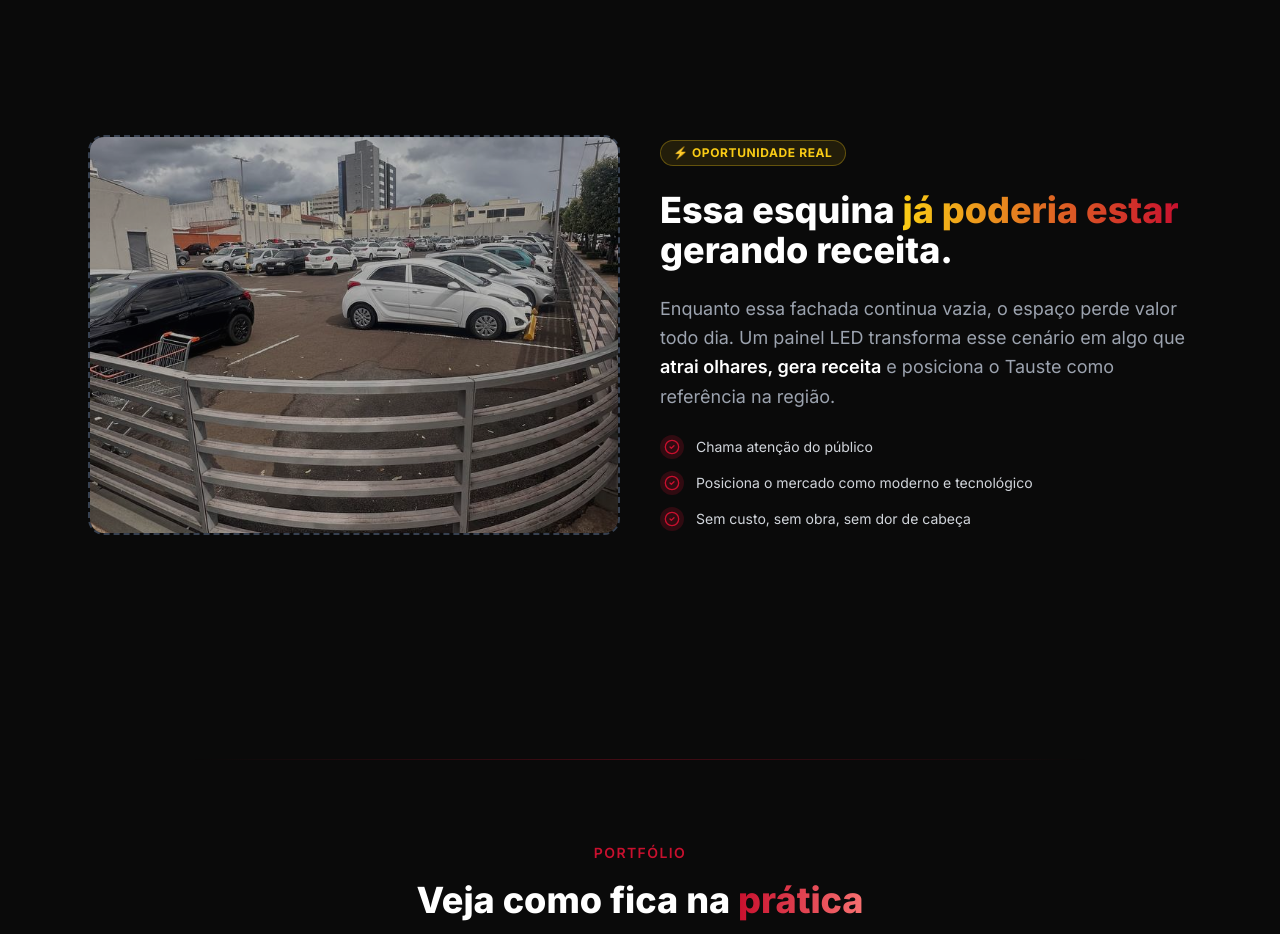
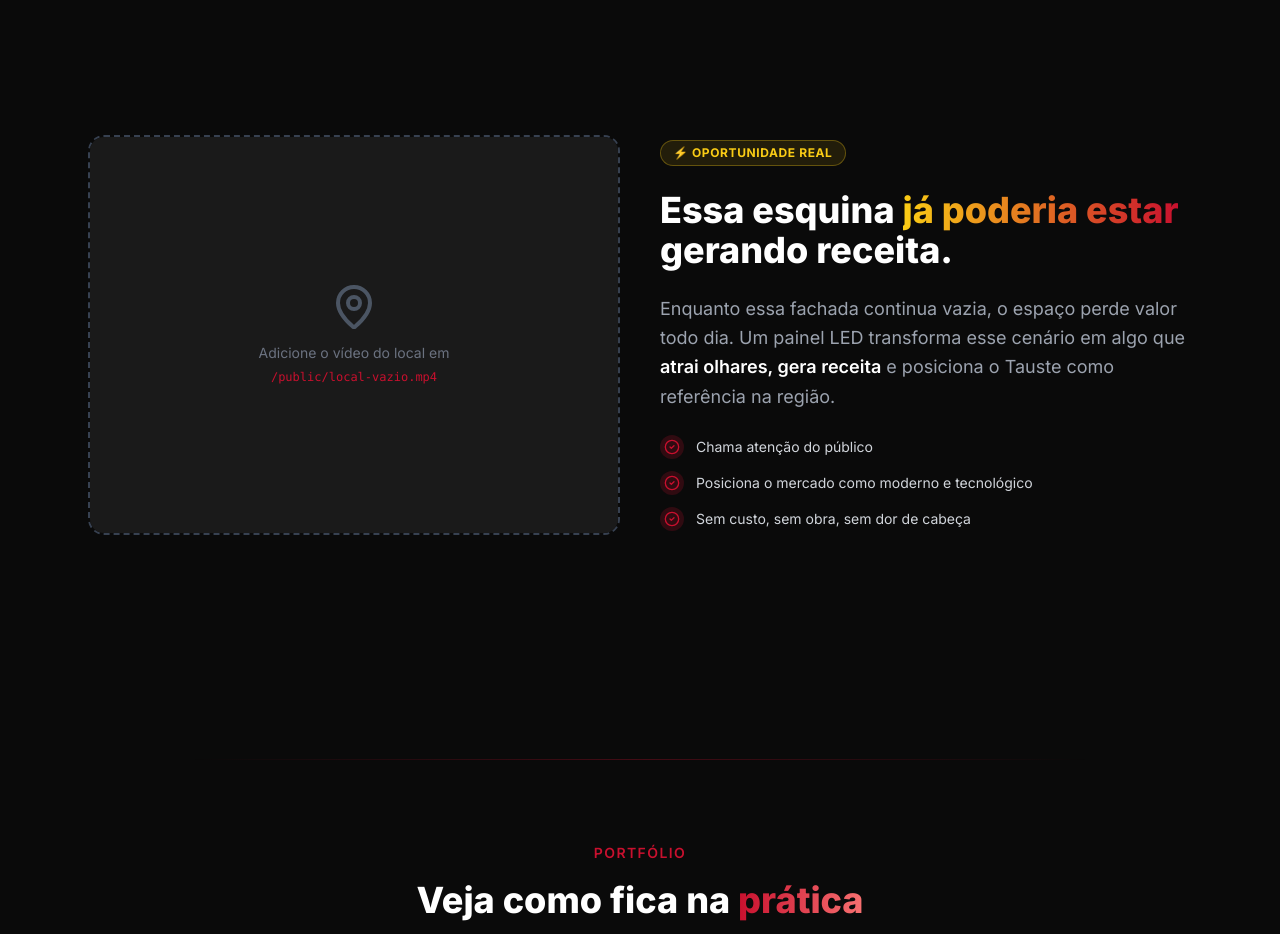
Before and after one commit to bi3211/quick-smokes, a React (Vite) app: page / in a window 1280 px wide. Shown: the part 3520-4454 px from the top of the page. Built offline with nearby package versions, Linux system fonts and the light colour scheme.

Commit message:
Replace image with looping video in WastedSpace

```diff
--- a/src/App.jsx
+++ b/src/App.jsx
@@ -427,21 +427,24 @@ function WastedSpace() {
                         <div className="relative">
                             {/* Image placeholder — replace src with your local image */}
                             <div className="relative rounded-2xl overflow-hidden border-2 border-dashed border-gray-700 group">
-                                <img
-                                    src="/local-vazio.jpg"
-                                    alt="Espaço vazio na esquina do Tauste"
+                                <video
+                                    src="/local-vazio.mp4"
+                                    autoPlay
+                                    muted
+                                    loop
+                                    playsInline
                                     className="w-full aspect-[4/3] object-cover opacity-70 group-hover:opacity-90 transition-opacity duration-500"
                                     onError={(e) => {
                                         e.target.style.display = 'none'
                                         e.target.nextSibling.style.display = 'flex'
                                     }}
                                 />
-                                {/* Fallback if image not found */}
+                                {/* Fallback if video not found */}
                                 <div className="w-full aspect-[4/3] bg-tektron-card items-center justify-center hidden">
                                     <div className="text-center">
                                         <MapPin className="w-12 h-12 text-gray-600 mx-auto mb-3" />
-                                        <p className="text-gray-500 text-sm">Adicione a foto do local em</p>
-                                        <code className="text-xs text-tauste-red">/public/local-vazio.jpg</code>
+                                        <p className="text-gray-500 text-sm">Adicione o vídeo do local em</p>
+                                        <code className="text-xs text-tauste-red">/public/local-vazio.mp4</code>
                                     </div>
                                 </div>
                             </div>
```
